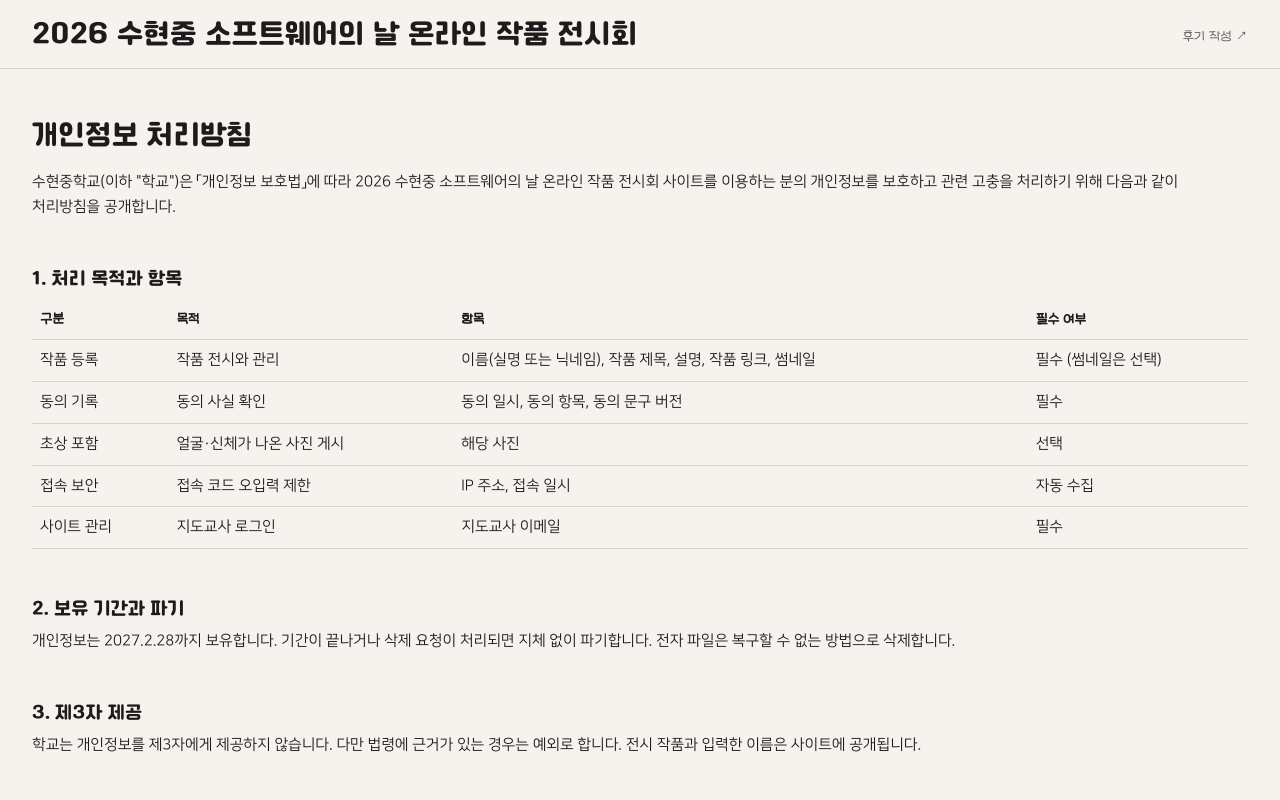
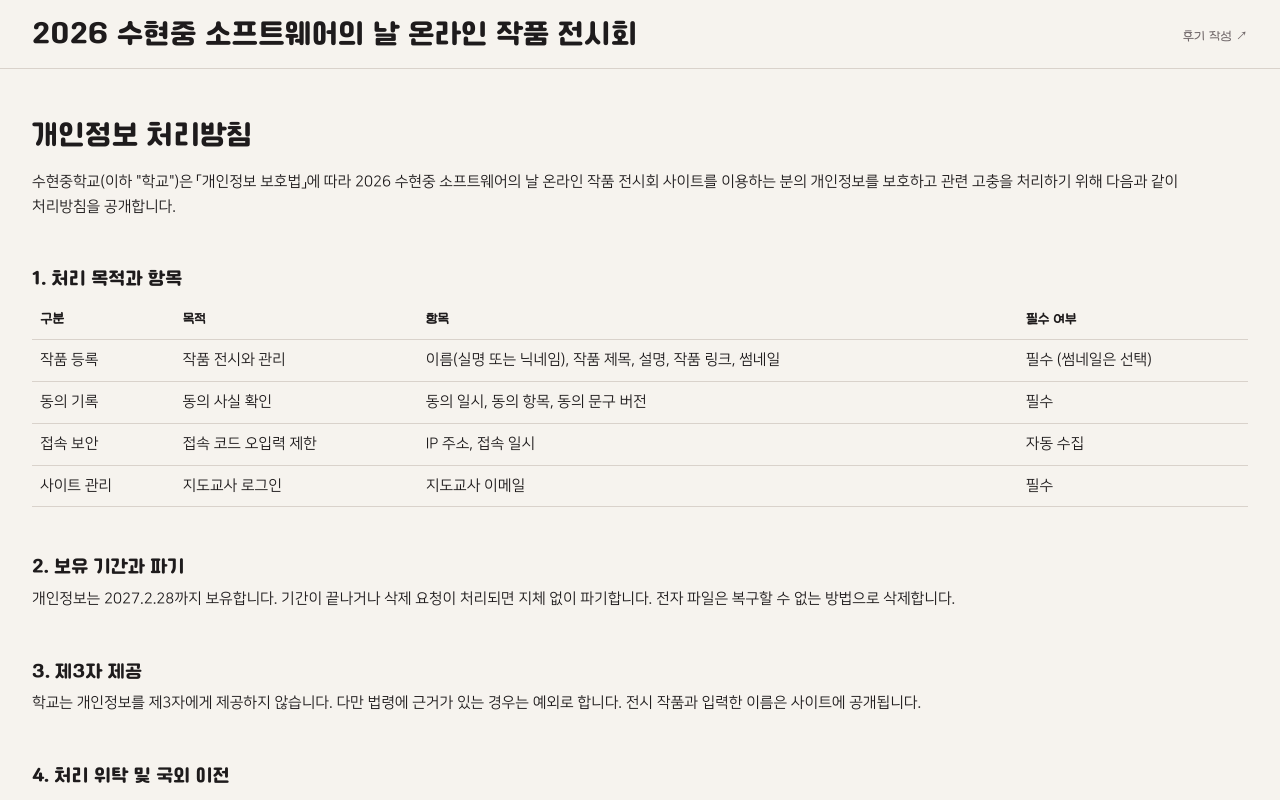
Before and after one commit to gongwonsa/2026-suhyeon-archive, a React (Vite) app: page /privacy in a window 1280 px wide. Shown: the top 800 px of the page. Built offline with nearby package versions, Linux system fonts and the light colour scheme.

Commit message:
학생 사진 항목 제거

```diff
--- a/src/pages/PrivacyPage.tsx
+++ b/src/pages/PrivacyPage.tsx
@@ -12,7 +12,6 @@ import {
 const PURPOSES = [
   ['작품 등록', '작품 전시와 관리', '이름(실명 또는 닉네임), 작품 제목, 설명, 작품 링크, 썸네일', '필수 (썸네일은 선택)'],
   ['동의 기록', '동의 사실 확인', '동의 일시, 동의 항목, 동의 문구 버전', '필수'],
-  ['초상 포함', '얼굴·신체가 나온 사진 게시', '해당 사진', '선택'],
   ['접속 보안', '접속 코드 오입력 제한', 'IP 주소, 접속 일시', '자동 수집'],
   ['사이트 관리', '지도교사 로그인', '지도교사 이메일', '필수'],
 ]
```
Also changed, not shown: 2 other files (tests, documents, lock files or other folders).
